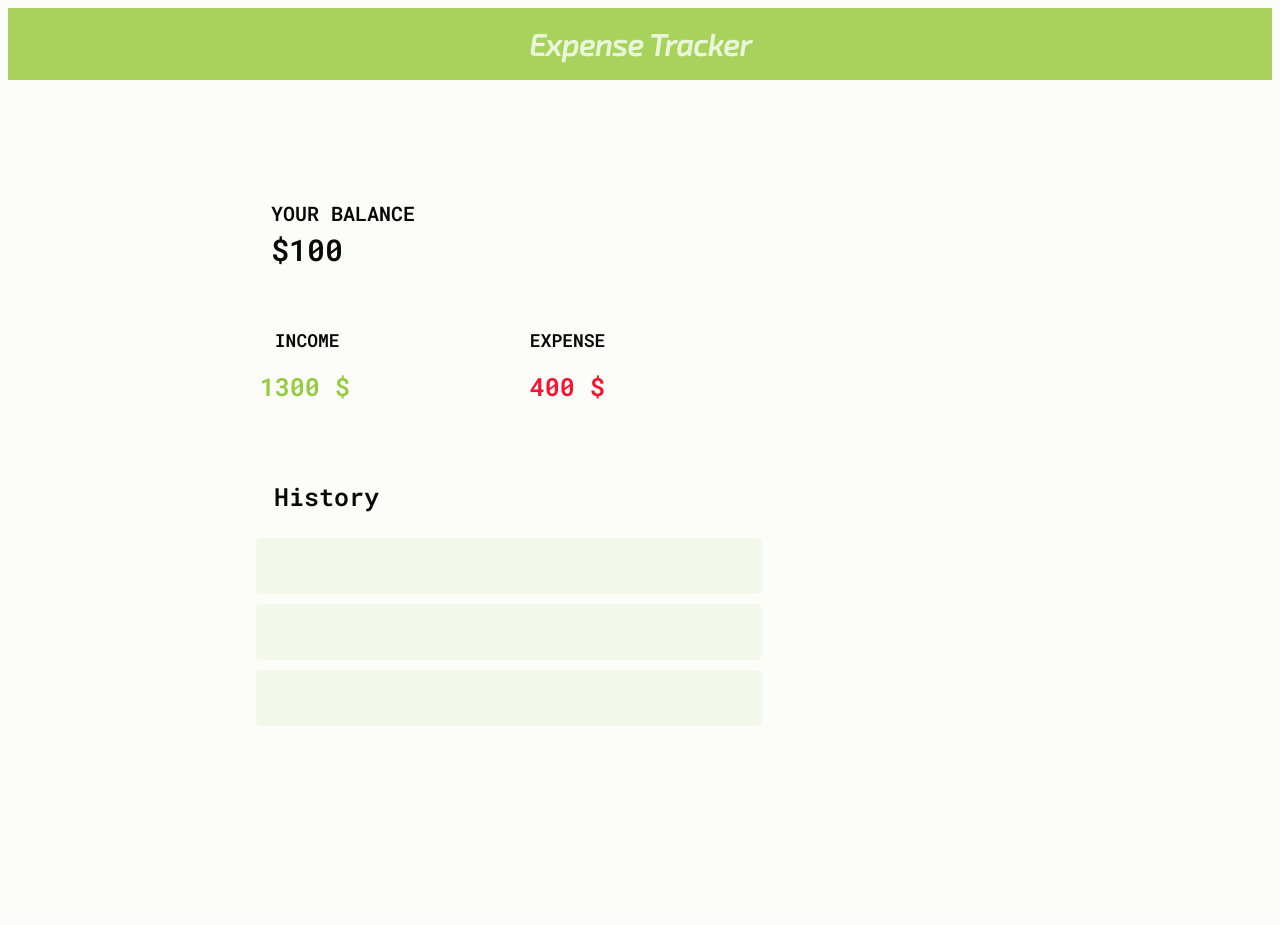
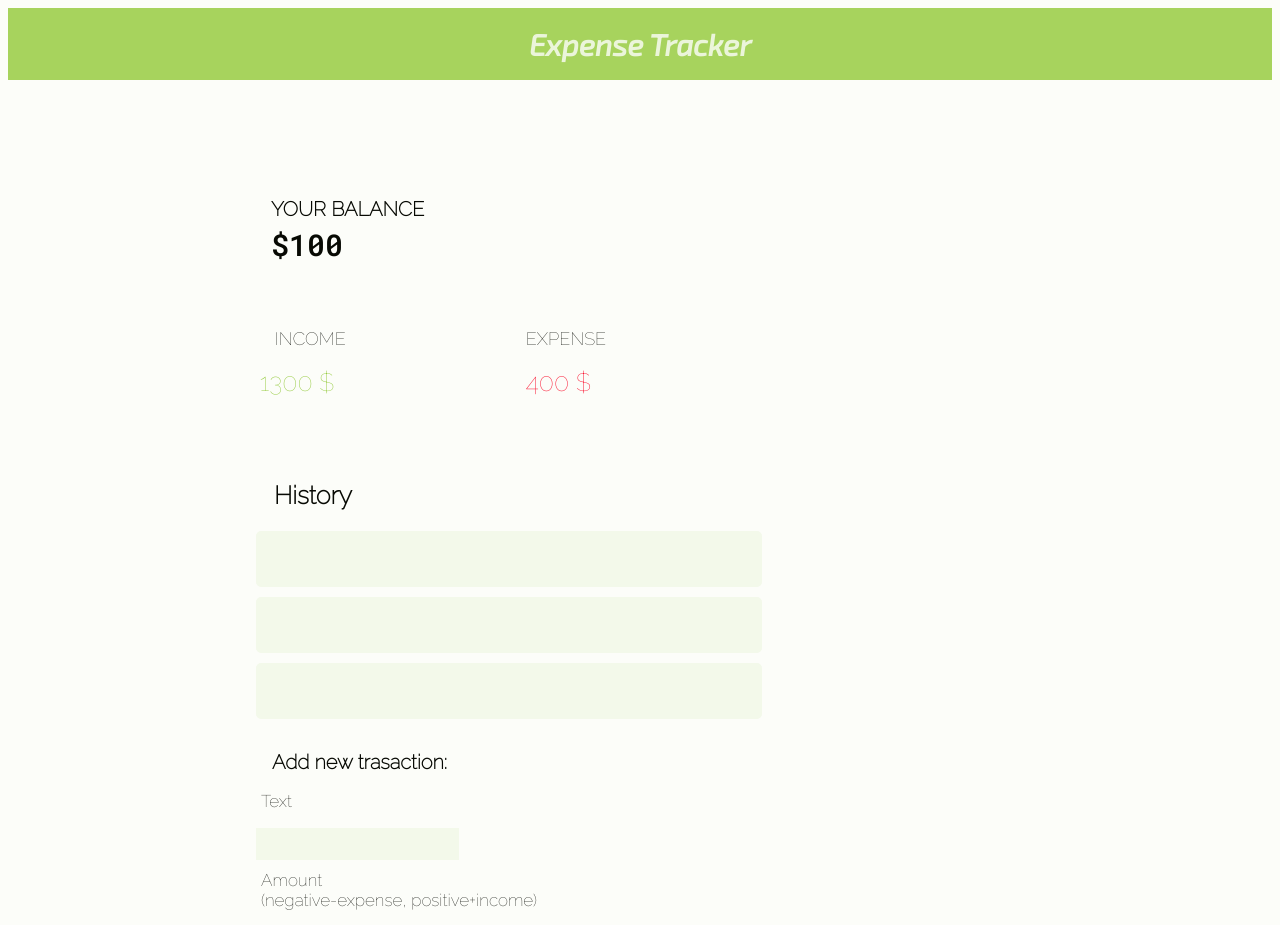
Before and after one commit to xdenitsax/portfolio-budget-app, a React (Create React App) app: page / in a window 1280 px wide. Shown: the top 925 px of the page. Before the commit the page ends 800 px from the top, so only its background shows below. Built offline with nearby package versions, Linux system fonts and the light colour scheme.

Commit message:
Add-content.

```diff
--- a/public/index.html
+++ b/public/index.html
@@ -12,6 +12,11 @@
     <link rel="preconnect" href="https://fonts.gstatic.com" />
     <link rel="preconnect" href="https://fonts.gstatic.com" />
     <link rel="preconnect" href="https://fonts.gstatic.com" />
+    <link rel="preconnect" href="https://fonts.gstatic.com" />
+    <link
+      href="https://fonts.googleapis.com/css2?family=Raleway:wght@100&display=swap"
+      rel="stylesheet"
+    />
     <link
       href="https://fonts.googleapis.com/css2?family=Exo+2:ital@1&family=Montserrat:wght@100&family=Roboto+Mono:wght@600&display=swap"
       rel="stylesheet"
--- a/src/App.js
+++ b/src/App.js
@@ -2,7 +2,7 @@ import Header from './components/Header/Header'
 import Balance from './components/Balance/Balance'
 import Income from './components/Income/Income'
 import History from './components/History/History'
-
+import AddnewTransaction from './components/AddNewTransaction/AddNewTransaction'
 const App = () => {
   return (
     <div>
@@ -10,6 +10,7 @@ const App = () => {
       <Balance />
       <Income />
       <History />
+      <AddnewTransaction />
     </div>
   )
 }
--- a/src/components/AddNewTransaction/AddNewTransaction.css
+++ b/src/components/AddNewTransaction/AddNewTransaction.css
@@ -9,15 +9,15 @@
   text-align: left;
   margin-left: 16px;
   color: #070903;
-  font-family: 'Roboto Mono', monospace;
-  font-size: 23px;
+  font-family: 'Raleway', sans-serif;
+  font-size: 20px;
   margin-top: 0;
 }
 .p-add-new-transaction {
   text-align: left;
   margin-left: 5px;
   color: #070903;
-  font-family: 'Roboto Mono', monospace;
+  font-family: 'Raleway', sans-serif;
   font-size: 17px;
   margin-top: 0;
 }
@@ -25,7 +25,7 @@
   text-align: left;
   margin-left: 5px;
   color: #070903;
-  font-family: 'Roboto Mono', monospace;
+  font-family: 'Raleway', sans-serif;
   font-size: 17px;
   margin-top: 10px;
 }
@@ -53,6 +53,6 @@
   border-color: #f3f9ea;
   background-color: #a7d35d;
   border-radius: 3px;
-  font-family: 'Roboto Mono', monospace;
+  font-family: 'Raleway', sans-serif;
   font-size: 12px;
 }
--- a/src/components/AddNewTransaction/AddNewTransaction.js
+++ b/src/components/AddNewTransaction/AddNewTransaction.js
@@ -16,11 +16,11 @@ const AddNewTransaction = (getText, getAmount) => {
   const getTheAmount = e => {
     setAmount(e.target.value)
   }
-  const newTransaction = () => {
-    id: Math.floor(Math.random() * 1000000000),
-    text,
-    amount: +amount
-  }
+  // const newTransaction = () => {
+  //   id: Math.floor(Math.random() * 1000000000),
+  //   text,
+  //   amount: +amount
+  // }
 
   return (
     <div>
--- a/src/components/Balance/Balance.css
+++ b/src/components/Balance/Balance.css
@@ -22,7 +22,7 @@
   text-align: left;
   margin-left: 15px;
   color: #070903;
-  font-family: 'Roboto Mono', monospace;
+  font-family: 'Raleway', sans-serif;
   font-size: 20px;
   margin-bottom: 4px;
 }
--- a/src/components/Balance/Balance.js
+++ b/src/components/Balance/Balance.js
@@ -4,7 +4,7 @@ import './Balance.css'
 const Balance = () => {
   return (
     <div className='div-balance'>
-      <p className='div-text'>YOUR BALANCE</p>
+      <h2 className='div-text'>YOUR BALANCE</h2>
       <p className='balance-amount-money'>$100</p>
     </div>
   )
--- a/src/components/History/History.css
+++ b/src/components/History/History.css
@@ -9,7 +9,7 @@
   text-align: left;
   margin-left: 18px;
   color: #070903;
-  font-family: 'Roboto Mono', monospace;
+  font-family: 'Raleway', sans-serif;
   font-size: 25px;
   margin-top: 0;
 }
@@ -30,7 +30,7 @@
   border-radius: 1px;
   border-radius: 5px;
   color: #070903;
-  font-family: 'Roboto Mono', monospace;
+  font-family: 'Raleway', sans-serif;
   font-size: 15px;
 }
 
@@ -72,7 +72,7 @@
   border-radius: 1px;
   border-radius: 5px;
   color: #070903;
-  font-family: 'Roboto Mono', monospace;
+  font-family: 'Raleway', sans-serif;
   font-size: 15px;
   margin-top: 10px;
 }
@@ -114,7 +114,7 @@
   border-radius: 1px;
   border-radius: 5px;
   color: #070903;
-  font-family: 'Roboto Mono', monospace;
+  font-family: 'Raleway', sans-serif;
   font-size: 15px;
   margin-top: 10px;
 }
--- a/src/components/History/History.js
+++ b/src/components/History/History.js
@@ -4,7 +4,7 @@ import './History.css'
 const History = () => {
   return (
     <div className='history-div'>
-      <p className='text-history'>History</p>
+      <h2 className='text-history'>History</h2>
       <div className='fist-history-div'>
         <p className='fist-history-text'></p>
       </div>
--- a/src/components/Income/Income.css
+++ b/src/components/Income/Income.css
@@ -48,7 +48,7 @@
   text-align: left;
   margin-left: 60px;
   color: #070903;
-  font-family: 'Roboto Mono', monospace;
+  font-family: 'Raleway', sans-serif;
   font-size: 18px;
 }
 @media screen and (max-width: 1000px) {
@@ -88,7 +88,7 @@
   margin-left: 45px;
   margin-top: 10px;
   color: #96cb40;
-  font-family: 'Roboto Mono', monospace;
+  font-family: 'Raleway', sans-serif;
   font-size: 25px;
 }
 @media screen and (max-width: 1000px) {
@@ -160,7 +160,7 @@
   text-align: left;
   margin-left: 60px;
   color: #070903;
-  font-family: 'Roboto Mono', monospace;
+  font-family: 'Raleway', sans-serif;
   font-size: 18px;
 }
 @media screen and (max-width: 1000px) {
@@ -199,7 +199,7 @@
   margin-left: 60px;
   margin-top: 10px;
   color: #fa112e;
-  font-family: 'Roboto Mono', monospace;
+  font-family: 'Raleway', sans-serif;
   font-size: 25px;
 }
 @media screen and (max-width: 1000px) {
```
